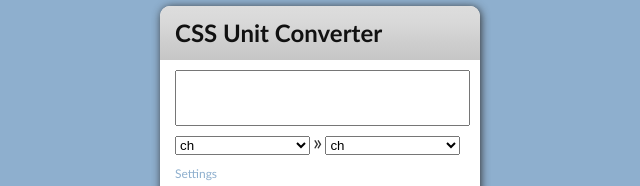
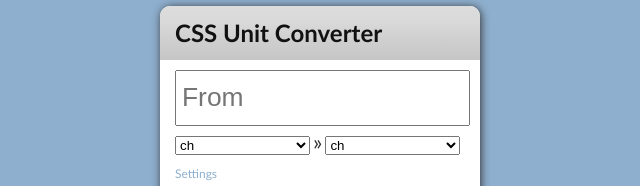
Before and after one commit to jwilsson/CSS-Unit-Converter, a website built with webpack: page src/index.html in a window 1280 px wide. Shown: the part 154-340 px from the top of the page, 320-960 px from the left. Built offline with nearby package versions, Linux system fonts and the light colour scheme.

Commit message:
Improve form accessibility

```diff
--- a/src/index.html
+++ b/src/index.html
@@ -19,7 +19,7 @@
 
         <section class="content">
 
-            <input type="number" name="from" class="from" min="1">
+            <input type="number" name="from" class="from" min="1" placeholder="From">
 
             <select name="from-unit" class="from-unit"></select>
 
@@ -36,21 +36,21 @@
                 <div class="box">
 
                     <label for="base-size">Base size (px):</label>
-                    <input type="number" name="base-size" class="base-size" min="1" value="16">
+                    <input type="number" name="base-size" id="base-size" class="base-size" min="1" value="16">
 
                 </div>
 
                 <div class="box">
 
                     <label for="decimals">Decimal places:</label>
-                    <input type="number" name="decimals" class="decimals" min="0" value="2">
+                    <input type="number" name="decimals" id="decimals" class="decimals" min="0" value="2">
 
                 </div>
 
                 <div class="box">
 
-                    <label for="decimals">Dots per inch (DPI):</label>
-                    <input type="number" name="dpi" class="dpi" min="1" value="72">
+                    <label for="dpi">Dots per inch (DPI):</label>
+                    <input type="number" name="dpi" id="dpi" class="dpi" min="1" value="72">
 
                 </div>
 
```
